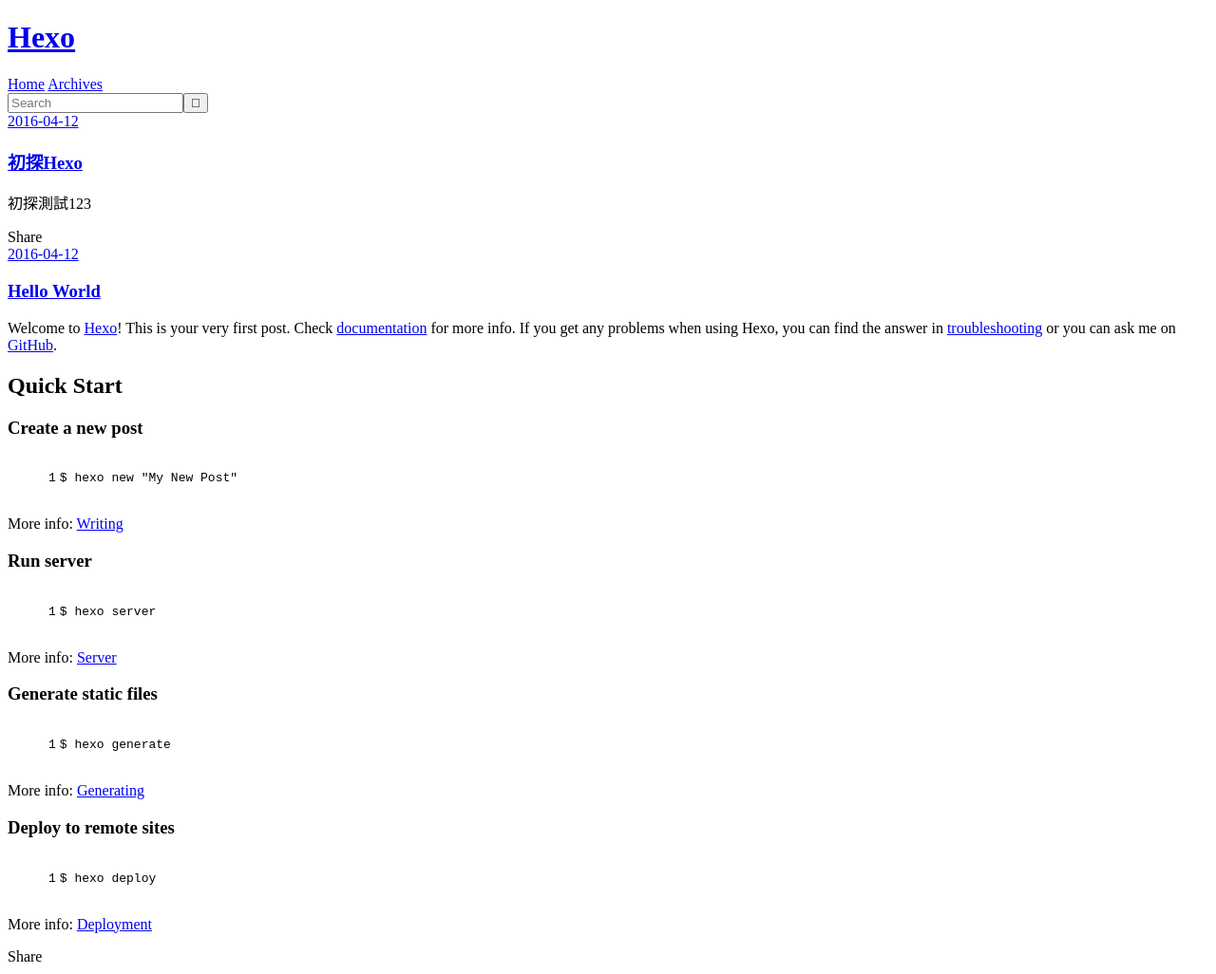
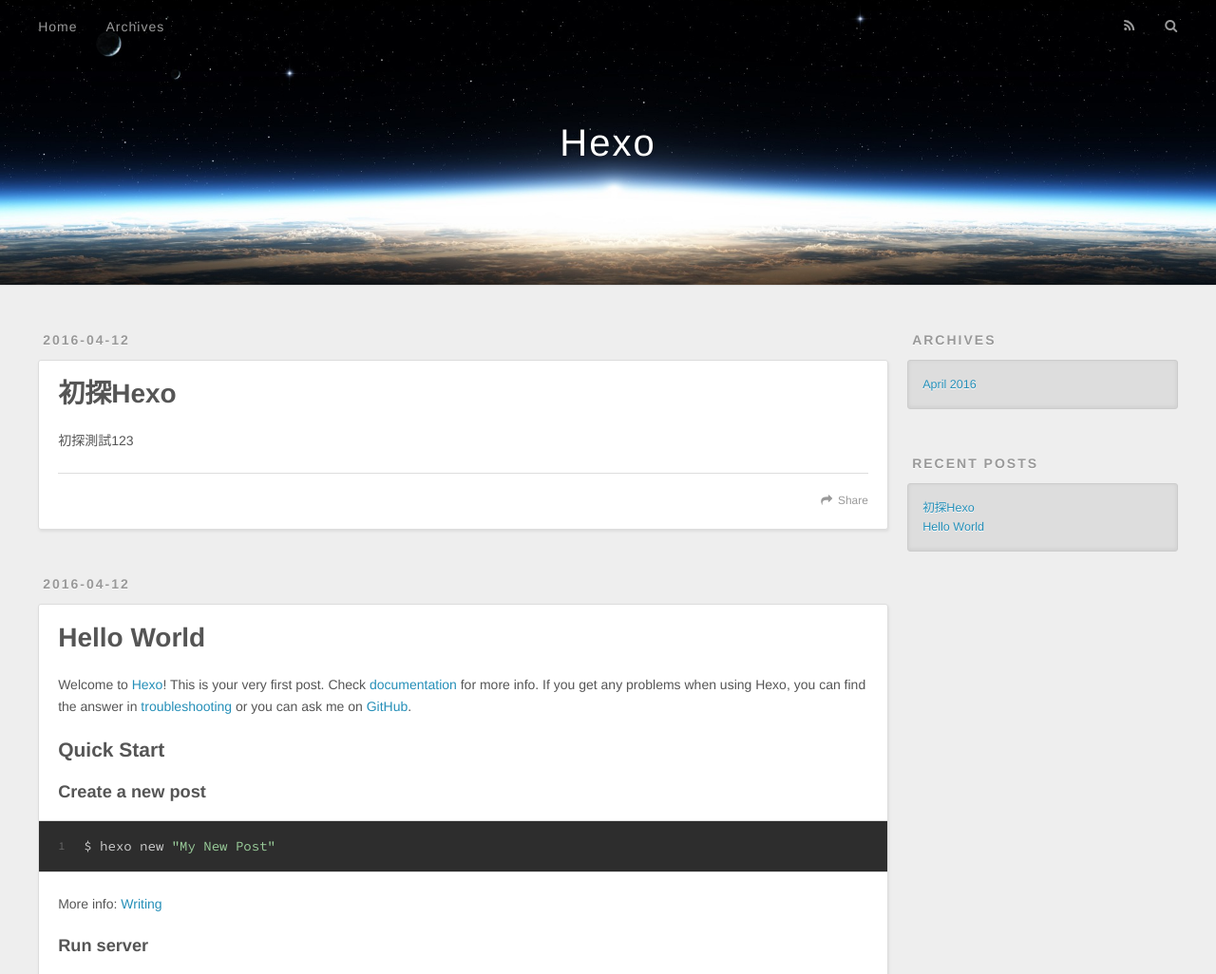
Before and after one commit to MylesLittleWolf/hexo_blog, a plain HTML site: page index.html in a window 1280 px wide. Shown: the top 1026 px of the page at 95% size. Drawn offline with nearby package versions, Linux system fonts and the light colour scheme; the site is published under a folder, as on GitHub Pages, so addresses that start at the root find nothing.

Commit message:
Site updated: 2016-04-13 01:06:39

```diff
--- a/2016/04/12/hello-world/index.html
+++ b/2016/04/12/hello-world/index.html
@@ -9,7 +9,7 @@
 Quick">
 <meta property="og:type" content="article">
 <meta property="og:title" content="Hello World">
-<meta property="og:url" content="http://yoursite.com/2016/04/12/hello-world/index.html">
+<meta property="og:url" content="http://myleslittlewolf.github.io/hexo_blog/2016/04/12/hello-world/index.html">
 <meta property="og:site_name" content="Hexo">
 <meta property="og:description" content="Welcome to Hexo! This is your very first post. Check documentation for more info. If you get any problems when using Hexo, you can find the answer in troubleshooting or you can ask me on GitHub.
 Quick">
@@ -27,7 +27,7 @@ Quick">
 
     <link href="//fonts.googleapis.com/css?family=Source+Code+Pro" rel="stylesheet" type="text/css">
 
-  <link rel="stylesheet" href="/css/style.css">
+  <link rel="stylesheet" href="./css/style.css">
 
 
 </head>
@@ -40,7 +40,7 @@ Quick">
   <div id="header-outer" class="outer">
     <div id="header-title" class="inner">
       <h1 id="logo-wrap">
-        <a href="/" id="logo">Hexo</a>
+        <a href="./" id="logo">Hexo</a>
       </h1>
 
     </div>
@@ -48,9 +48,9 @@ Quick">
       <nav id="main-nav">
         <a id="main-nav-toggle" class="nav-icon"></a>
 
-          <a class="main-nav-link" href="/">Home</a>
+          <a class="main-nav-link" href="./">Home</a>
 
-          <a class="main-nav-link" href="/archives">Archives</a>
+          <a class="main-nav-link" href="./archives">Archives</a>
 
       </nav>
       <nav id="sub-nav">
@@ -60,7 +60,7 @@ Quick">
         <a id="nav-search-btn" class="nav-icon" title="Search"></a>
       </nav>
       <div id="search-form-wrap">
-        <form action="//google.com/search" method="get" accept-charset="UTF-8" class="search-form"><input type="search" name="q" results="0" class="search-form-input" placeholder="Search"><button type="submit" class="search-form-submit">&#xF002;</button><input type="hidden" name="sitesearch" value="http://yoursite.com"></form>
+        <form action="//google.com/search" method="get" accept-charset="UTF-8" class="search-form"><input type="search" name="q" results="0" class="search-form-input" placeholder="Search"><button type="submit" class="search-form-submit">&#xF002;</button><input type="hidden" name="sitesearch" value="http://myleslittlewolf.github.io/hexo_blog"></form>
       </div>
     </div>
   </div>
@@ -68,7 +68,7 @@ Quick">
       <div class="outer">
         <section id="main"><article id="post-hello-world" class="article article-type-post" itemscope itemprop="blogPost">
   <div class="article-meta">
-    <a href="/2016/04/12/hello-world/" class="article-date">
+    <a href="./2016/04/12/hello-world/" class="article-date">
   <time datetime="2016-04-12T15:46:49.501Z" itemprop="datePublished">2016-04-12</time>
 </a>
 
@@ -101,7 +101,7 @@ Quick">
 
     </div>
     <footer class="article-footer">
-      <a data-url="http://yoursite.com/2016/04/12/hello-world/" data-id="cimxmmi6v00019oneqigxnmel" class="article-share-link">Share</a>
+      <a data-url="http://myleslittlewolf.github.io/hexo_blog./2016/04/12/hello-world/" data-id="cimxmmi6v00019oneqigxnmel" class="article-share-link">Share</a>
 
 
     </footer>
@@ -110,7 +110,7 @@ Quick">
 
 <nav id="article-nav">
 
-    <a href="/2016/04/12/初探Hexo/" id="article-nav-newer" class="article-nav-link-wrap">
+    <a href="./2016/04/12/初探Hexo/" id="article-nav-newer" class="article-nav-link-wrap">
       <strong class="article-nav-caption">Newer</strong>
       <div class="article-nav-title">
 
@@ -141,7 +141,7 @@ Quick">
   <div class="widget-wrap">
     <h3 class="widget-title">Archives</h3>
     <div class="widget">
-      <ul class="archive-list"><li class="archive-list-item"><a class="archive-list-link" href="/archives/2016/04/">April 2016</a></li></ul>
+      <ul class="archive-list"><li class="archive-list-item"><a class="archive-list-link" href="./archives/2016/04/">April 2016</a></li></ul>
     </div>
   </div>
 
@@ -154,11 +154,11 @@ Quick">
       <ul>
 
           <li>
-            <a href="/2016/04/12/初探Hexo/">初探Hexo</a>
+            <a href="./2016/04/12/初探Hexo/">初探Hexo</a>
           </li>
 
           <li>
-            <a href="/2016/04/12/hello-world/">Hello World</a>
+            <a href="./2016/04/12/hello-world/">Hello World</a>
           </li>
 
       </ul>
@@ -181,9 +181,9 @@ Quick">
     </div>
     <nav id="mobile-nav">
 
-    <a href="/" class="mobile-nav-link">Home</a>
+    <a href="./" class="mobile-nav-link">Home</a>
 
-    <a href="/archives" class="mobile-nav-link">Archives</a>
+    <a href="./archives" class="mobile-nav-link">Archives</a>
 
 </nav>
 
@@ -191,11 +191,11 @@ Quick">
 <script src="//ajax.googleapis.com/ajax/libs/jquery/2.0.3/jquery.min.js"></script>
 
 
-  <link rel="stylesheet" href="/fancybox/jquery.fancybox.css">
-  <script src="/fancybox/jquery.fancybox.pack.js"></script>
+  <link rel="stylesheet" href="./fancybox/jquery.fancybox.css">
+  <script src="./fancybox/jquery.fancybox.pack.js"></script>
 
 
-<script src="/js/script.js"></script>
+<script src="./js/script.js"></script>
 
   </div>
 </body>
--- a/index.html
+++ b/index.html
@@ -8,7 +8,7 @@
   <meta name="description">
 <meta property="og:type" content="website">
 <meta property="og:title" content="Hexo">
-<meta property="og:url" content="http://yoursite.com/index.html">
+<meta property="og:url" content="http://myleslittlewolf.github.io/hexo_blog/index.html">
 <meta property="og:site_name" content="Hexo">
 <meta property="og:description">
 <meta name="twitter:card" content="summary">
@@ -23,7 +23,7 @@
 
     <link href="//fonts.googleapis.com/css?family=Source+Code+Pro" rel="stylesheet" type="text/css">
 
-  <link rel="stylesheet" href="/css/style.css">
+  <link rel="stylesheet" href="./css/style.css">
 
 
 </head>
@@ -36,7 +36,7 @@
   <div id="header-outer" class="outer">
     <div id="header-title" class="inner">
       <h1 id="logo-wrap">
-        <a href="/" id="logo">Hexo</a>
+        <a href="./" id="logo">Hexo</a>
       </h1>
 
     </div>
@@ -44,9 +44,9 @@
       <nav id="main-nav">
         <a id="main-nav-toggle" class="nav-icon"></a>
 
-          <a class="main-nav-link" href="/">Home</a>
+          <a class="main-nav-link" href="./">Home</a>
 
-          <a class="main-nav-link" href="/archives">Archives</a>
+          <a class="main-nav-link" href="./archives">Archives</a>
 
       </nav>
       <nav id="sub-nav">
@@ -56,7 +56,7 @@
         <a id="nav-search-btn" class="nav-icon" title="Search"></a>
       </nav>
       <div id="search-form-wrap">
-        <form action="//google.com/search" method="get" accept-charset="UTF-8" class="search-form"><input type="search" name="q" results="0" class="search-form-input" placeholder="Search"><button type="submit" class="search-form-submit">&#xF002;</button><input type="hidden" name="sitesearch" value="http://yoursite.com"></form>
+        <form action="//google.com/search" method="get" accept-charset="UTF-8" class="search-form"><input type="search" name="q" results="0" class="search-form-input" placeholder="Search"><button type="submit" class="search-form-submit">&#xF002;</button><input type="hidden" name="sitesearch" value="http://myleslittlewolf.github.io/hexo_blog"></form>
       </div>
     </div>
   </div>
@@ -66,7 +66,7 @@
 
     <article id="post-初探Hexo" class="article article-type-post" itemscope itemprop="blogPost">
   <div class="article-meta">
-    <a href="/2016/04/12/初探Hexo/" class="article-date">
+    <a href="./2016/04/12/初探Hexo/" class="article-date">
   <time datetime="2016-04-12T15:49:36.000Z" itemprop="datePublished">2016-04-12</time>
 </a>
 
@@ -78,7 +78,7 @@
 
 
     <h1 itemprop="name">
-      <a class="article-title" href="/2016/04/12/初探Hexo/">初探Hexo</a>
+      <a class="article-title" href="./2016/04/12/初探Hexo/">初探Hexo</a>
     </h1>
 
 
@@ -91,7 +91,7 @@
 
     </div>
     <footer class="article-footer">
-      <a data-url="http://yoursite.com/2016/04/12/初探Hexo/" data-id="cimxmmi7b00029one0itr39ut" class="article-share-link">Share</a>
+      <a data-url="http://myleslittlewolf.github.io/hexo_blog./2016/04/12/初探Hexo/" data-id="cimxmmi7b00029one0itr39ut" class="article-share-link">Share</a>
 
 
     </footer>
@@ -103,7 +103,7 @@
 
     <article id="post-hello-world" class="article article-type-post" itemscope itemprop="blogPost">
   <div class="article-meta">
-    <a href="/2016/04/12/hello-world/" class="article-date">
+    <a href="./2016/04/12/hello-world/" class="article-date">
   <time datetime="2016-04-12T15:46:49.501Z" itemprop="datePublished">2016-04-12</time>
 </a>
 
@@ -115,7 +115,7 @@
 
 
     <h1 itemprop="name">
-      <a class="article-title" href="/2016/04/12/hello-world/">Hello World</a>
+      <a class="article-title" href="./2016/04/12/hello-world/">Hello World</a>
     </h1>
 
 
@@ -136,7 +136,7 @@
 
     </div>
     <footer class="article-footer">
-      <a data-url="http://yoursite.com/2016/04/12/hello-world/" data-id="cimxmmi6v00019oneqigxnmel" class="article-share-link">Share</a>
+      <a data-url="http://myleslittlewolf.github.io/hexo_blog./2016/04/12/hello-world/" data-id="cimxmmi6v00019oneqigxnmel" class="article-share-link">Share</a>
 
 
     </footer>
@@ -163,7 +163,7 @@
   <div class="widget-wrap">
     <h3 class="widget-title">Archives</h3>
     <div class="widget">
-      <ul class="archive-list"><li class="archive-list-item"><a class="archive-list-link" href="/archives/2016/04/">April 2016</a></li></ul>
+      <ul class="archive-list"><li class="archive-list-item"><a class="archive-list-link" href="./archives/2016/04/">April 2016</a></li></ul>
     </div>
   </div>
 
@@ -176,11 +176,11 @@
       <ul>
 
           <li>
-            <a href="/2016/04/12/初探Hexo/">初探Hexo</a>
+            <a href="./2016/04/12/初探Hexo/">初探Hexo</a>
           </li>
 
           <li>
-            <a href="/2016/04/12/hello-world/">Hello World</a>
+            <a href="./2016/04/12/hello-world/">Hello World</a>
           </li>
 
       </ul>
@@ -203,9 +203,9 @@
     </div>
     <nav id="mobile-nav">
 
-    <a href="/" class="mobile-nav-link">Home</a>
+    <a href="./" class="mobile-nav-link">Home</a>
 
-    <a href="/archives" class="mobile-nav-link">Archives</a>
+    <a href="./archives" class="mobile-nav-link">Archives</a>
 
 </nav>
 
@@ -213,11 +213,11 @@
 <script src="//ajax.googleapis.com/ajax/libs/jquery/2.0.3/jquery.min.js"></script>
 
 
-  <link rel="stylesheet" href="/fancybox/jquery.fancybox.css">
-  <script src="/fancybox/jquery.fancybox.pack.js"></script>
+  <link rel="stylesheet" href="./fancybox/jquery.fancybox.css">
+  <script src="./fancybox/jquery.fancybox.pack.js"></script>
 
 
-<script src="/js/script.js"></script>
+<script src="./js/script.js"></script>
 
   </div>
 </body>
```
Also changed, not shown: 2016/04/12/初探Hexo/index.html (+17 -17 lines), archives/2016/04/index.html (+19 -19 lines), archives/2016/index.html (+19 -19 lines), archives/index.html (+19 -19 lines).
